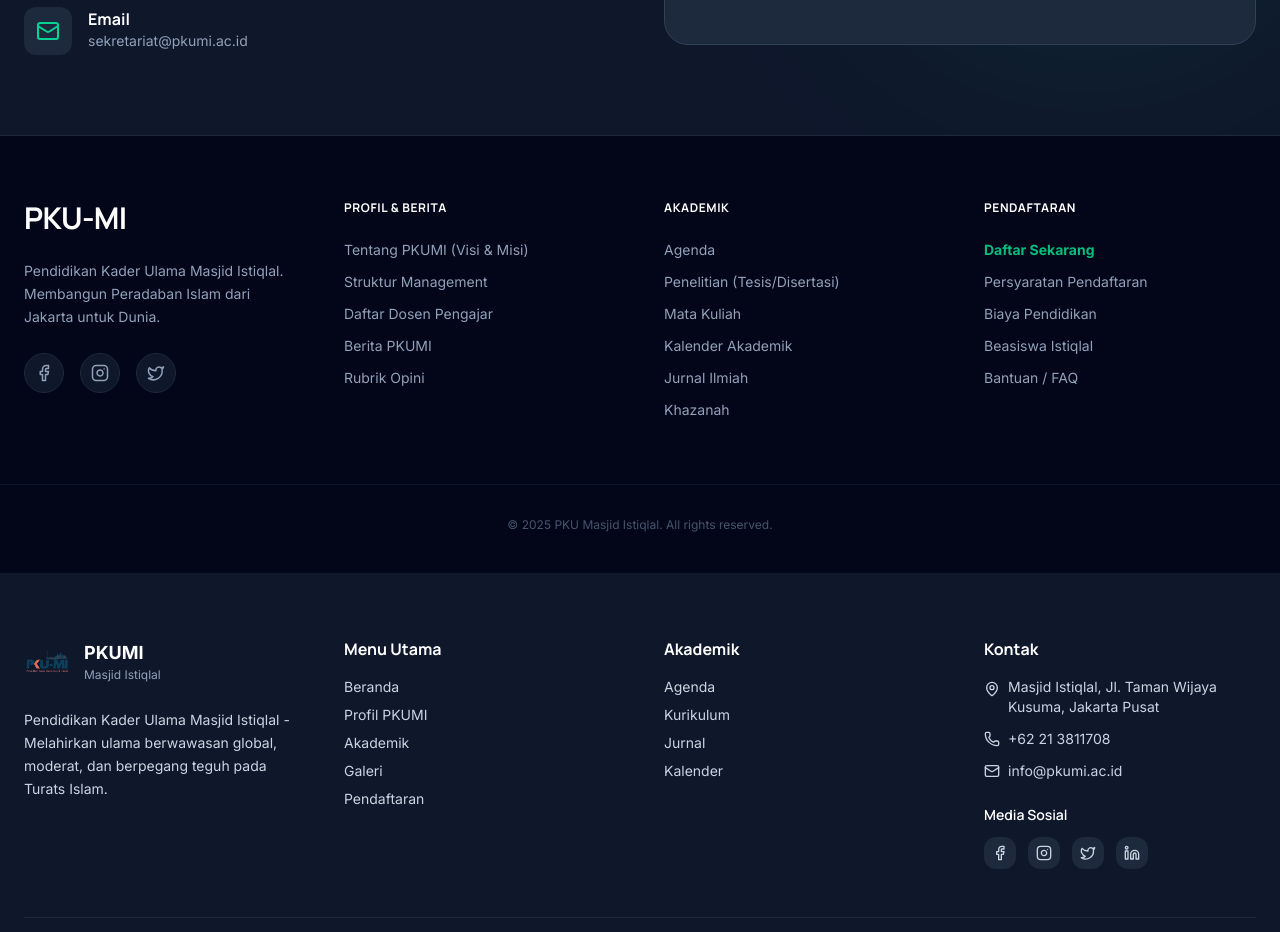
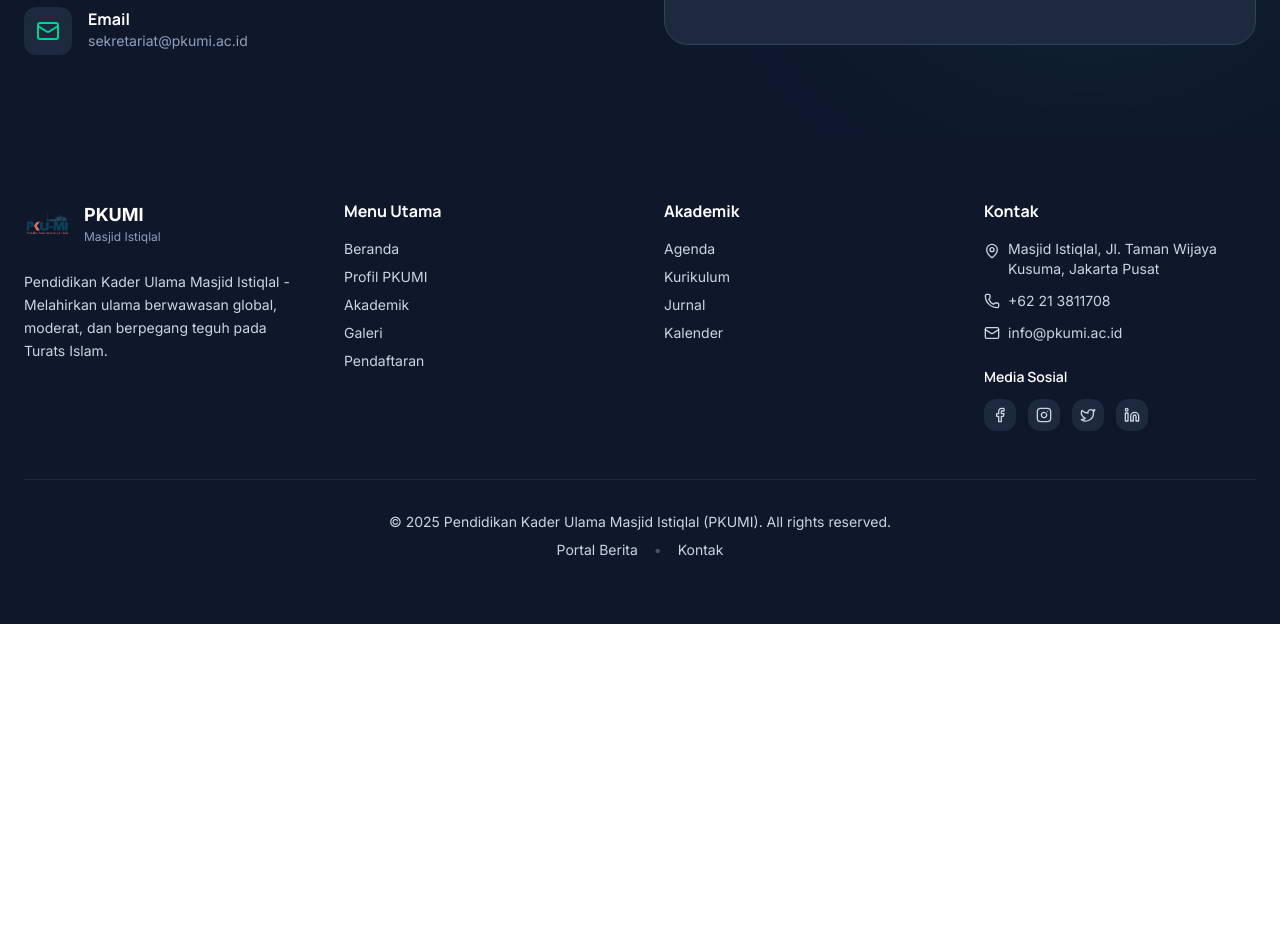
Before and after one commit to Yogaprtamaa/pkumi-istiqlal, a Next.js app: page /home in a window 1280 px wide. Shown: the part 5780-6712 px from the top of the page. After the commit the page ends 6404 px from the top, so only its background shows below. Built offline with nearby package versions, Linux system fonts and the light colour scheme.

Commit message:
fix footter

```diff
--- a/src/app/(compro)/home/page.tsx
+++ b/src/app/(compro)/home/page.tsx
@@ -501,65 +501,7 @@
       {/* =========================================
           FOOTER (DILENGKAPI)
       ========================================= */}
-      <footer className="bg-slate-950 text-slate-400 pt-16 pb-10 border-t border-slate-800">
-        <div className="max-w-7xl mx-auto px-6 grid md:grid-cols-2 lg:grid-cols-4 gap-12 mb-16">
 
-          {/* Brand */}
-          <div className="space-y-6">
-            <h4 className="text-3xl font-bold text-white tracking-tight">PKU-MI</h4>
-            <p className="text-sm leading-relaxed">
-              Pendidikan Kader Ulama Masjid Istiqlal.<br />
-              Membangun Peradaban Islam dari Jakarta untuk Dunia.
-            </p>
-            <div className="flex gap-4">
-              <a href="#" className="w-10 h-10 rounded-full bg-slate-900 border border-slate-800 flex items-center justify-center hover:bg-emerald-600 hover:text-white hover:border-emerald-600 transition-all"><Facebook size={18} /></a>
-              <a href="#" className="w-10 h-10 rounded-full bg-slate-900 border border-slate-800 flex items-center justify-center hover:bg-emerald-600 hover:text-white hover:border-emerald-600 transition-all"><Instagram size={18} /></a>
-              <a href="#" className="w-10 h-10 rounded-full bg-slate-900 border border-slate-800 flex items-center justify-center hover:bg-emerald-600 hover:text-white hover:border-emerald-600 transition-all"><Twitter size={18} /></a>
-            </div>
-          </div>
-
-          {/* 2. Profil & 3. Berita */}
-          <div>
-            <h5 className="font-bold text-white mb-6 uppercase tracking-wider text-xs">Profil & Berita</h5>
-            <ul className="space-y-3 text-sm">
-              <li><Link href="/profil/tentang" className="hover:text-emerald-400 transition">Tentang PKUMI (Visi & Misi)</Link></li>
-              <li><Link href="/profil/struktur" className="hover:text-emerald-400 transition">Struktur Management</Link></li>
-              <li><Link href="/profil/dosen" className="hover:text-emerald-400 transition">Daftar Dosen Pengajar</Link></li>
-              <li><Link href="/berita" className="hover:text-emerald-400 transition">Berita PKUMI</Link></li>
-              <li><Link href="/berita/opini" className="hover:text-emerald-400 transition">Rubrik Opini</Link></li>
-            </ul>
-          </div>
-
-          {/* 4. Akademik */}
-          <div>
-            <h5 className="font-bold text-white mb-6 uppercase tracking-wider text-xs">Akademik</h5>
-            <ul className="space-y-3 text-sm">
-              <li><Link href="/akademik/agenda" className="hover:text-emerald-400 transition">Agenda</Link></li>
-              <li><Link href="/akademik/penelitian" className="hover:text-emerald-400 transition">Penelitian (Tesis/Disertasi)</Link></li>
-              <li><Link href="/akademik/matkul" className="hover:text-emerald-400 transition">Mata Kuliah</Link></li>
-              <li><Link href="/akademik/kalender" className="hover:text-emerald-400 transition">Kalender Akademik</Link></li>
-              <li><Link href="/akademik/jurnal" className="hover:text-emerald-400 transition">Jurnal Ilmiah</Link></li>
-              <li><Link href="/akademik/khazanah" className="hover:text-emerald-400 transition">Khazanah</Link></li>
-            </ul>
-          </div>
-
-          {/* 6. Pendaftaran & Tautan Cepat */}
-          <div>
-            <h5 className="font-bold text-white mb-6 uppercase tracking-wider text-xs">Pendaftaran</h5>
-            <ul className="space-y-3 text-sm">
-              <li><Link href="/pendaftaran" className="hover:text-emerald-400 transition font-bold text-emerald-500">Daftar Sekarang</Link></li>
-              <li><Link href="/pendaftaran/syarat" className="hover:text-emerald-400 transition">Persyaratan Pendaftaran</Link></li>
-              <li><Link href="/pendaftaran/biaya" className="hover:text-emerald-400 transition">Biaya Pendidikan</Link></li>
-              <li><Link href="/pendaftaran/beasiswa" className="hover:text-emerald-400 transition">Beasiswa Istiqlal</Link></li>
-              <li><Link href="/faq" className="hover:text-emerald-400 transition">Bantuan / FAQ</Link></li>
-            </ul>
-          </div>
-
-        </div>
-        <div className="border-t border-slate-900 pt-8 text-center text-xs text-slate-600">
-          &copy; {new Date().getFullYear()} PKU Masjid Istiqlal. All rights reserved.
-        </div>
-      </footer>
     </main>
   );
 }
```
